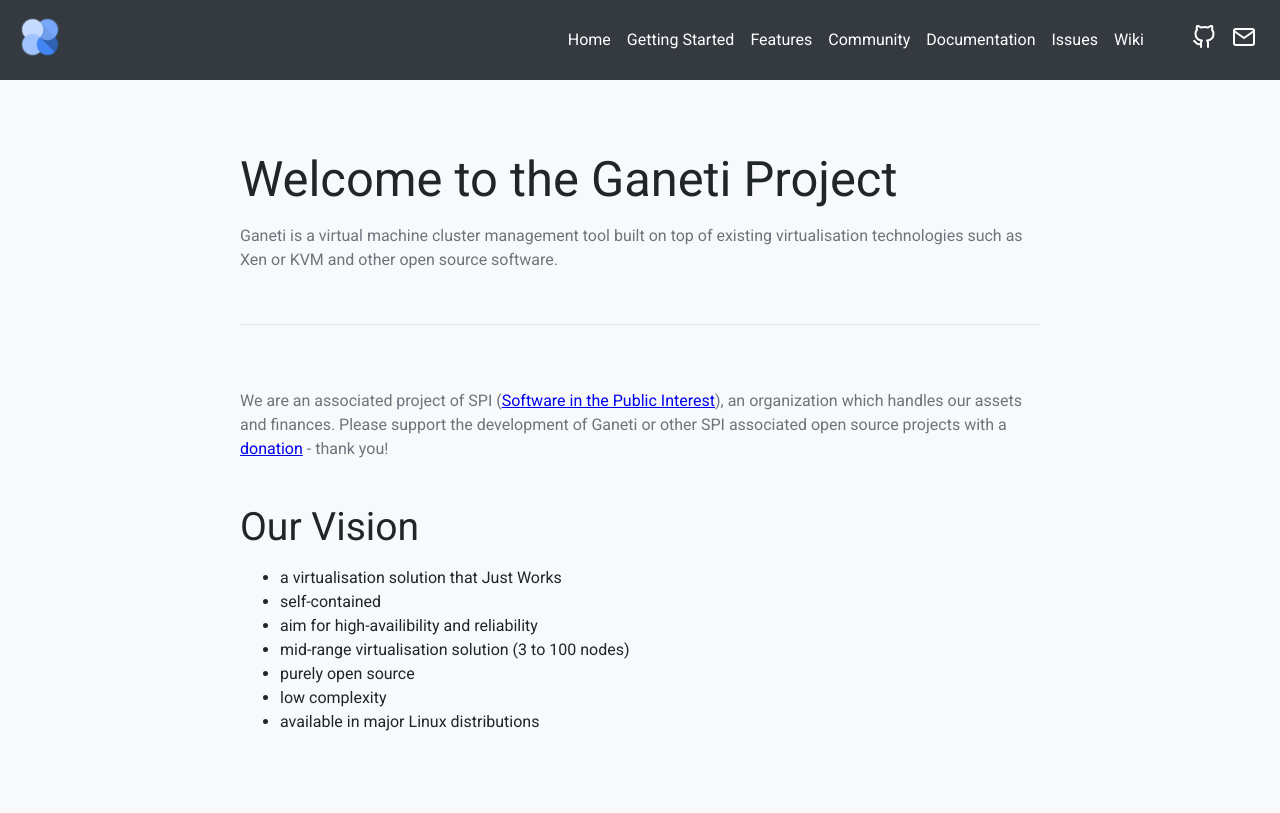
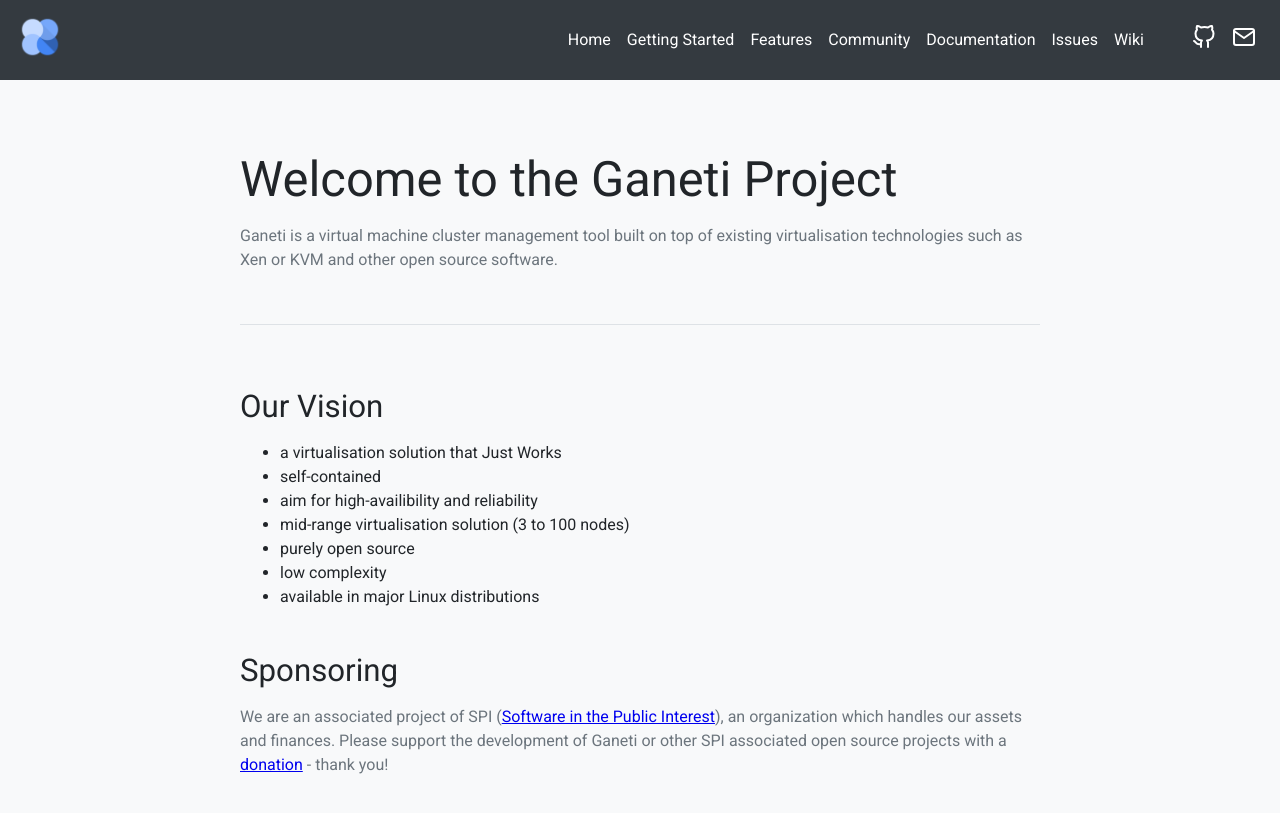
Before and after one commit to ganeti/ganeti.org, a Jekyll site: the page built from index.html, in a window 1280 px wide and 937 px high. Shown: the top 813 px of the window. Built offline with Jekyll 4.4.1, drawn with Linux system fonts in a browser that asks for light colours; part of the change alters nothing that is shown.

Commit message:
Restructure landing page for better readability
Signed-off-by: Rudolph Bott <r@spam.wtf>

```diff
--- a/index.html
+++ b/index.html
@@ -12,13 +12,7 @@ title: Ganeti
 	</header>
 
 	<section>
-		<p>
-			We are an associated project of SPI (<a href="https://spi-inc.org/">Software in the Public Interest</a>),
-			an organization which handles our assets and finances. Please support the development of Ganeti or other SPI
-			associated open source projects with a <a href="https://spi-inc.org/donations/">donation</a> - thank you!
-		</p>
-
-		<h2>Our Vision</h2>
+		<h3>Our Vision</h3>
 		<ul>
 			<li>a virtualisation solution that Just Works</li>
 			<li>self-contained</li>
@@ -28,5 +22,11 @@ title: Ganeti
 			<li>low complexity</li>
 			<li>available in major Linux distributions</li>
 		</ul>
+		<h3>Sponsoring</h3>
+		<p>
+			We are an associated project of SPI (<a href="https://spi-inc.org/">Software in the Public Interest</a>),
+			an organization which handles our assets and finances. Please support the development of Ganeti or other SPI
+			associated open source projects with a <a href="https://spi-inc.org/donations/">donation</a> - thank you!
+		</p>
 	</section>
 </article>
```
